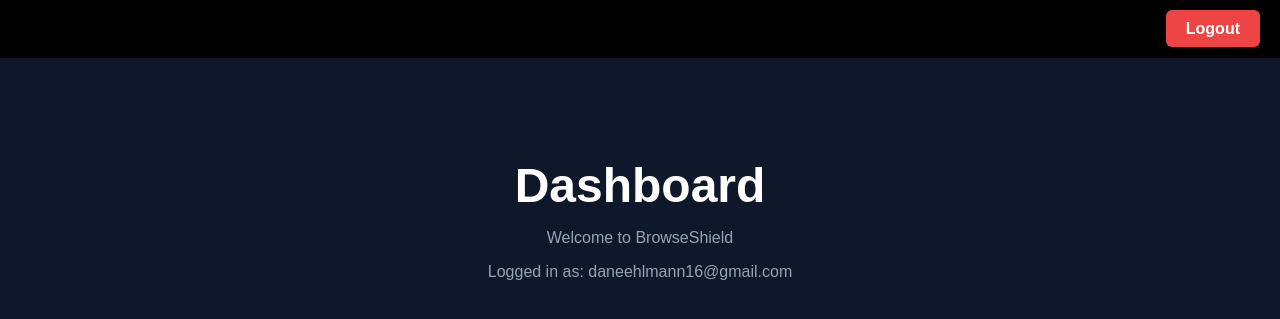
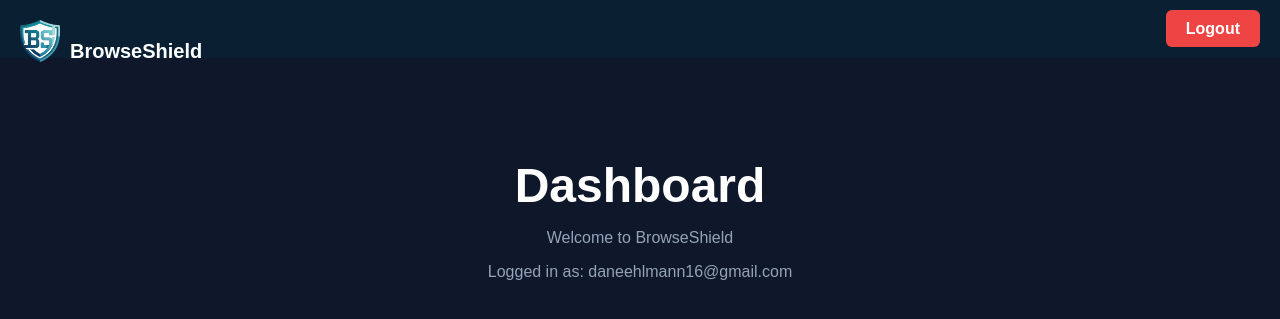
Before and after one commit to DaSonOfPoseidon/BrowseShield, a Flask app: page /dashboard in a window 1280 px wide. Shown: the top 319 px of the page. Run offline with Flask 3, Linux system fonts and the light colour scheme; a user stored in the database is signed in.

Commit message:
Added the logo and changed the color palette to match

```diff
--- a/Portal/templates/dashboard.html
+++ b/Portal/templates/dashboard.html
@@ -12,7 +12,7 @@
         .topbar {
             width: 100%;
             padding: 20px;
-            background-color: #000000;
+            background-color: #0B1F33;
             box-sizing: border-box;
             text-align: right;
         }
@@ -38,11 +38,21 @@
         p {
             color: #94a3b8;
         }
+        img {
+            margin-bottom: 20px;
+        }
     </style>
 </head>
 <body>
     <div class="topbar">
+
+        <div style="float:left; display:flex; align-items:center;">
+        <img src="{{ url_for('static', filename='logo.png') }}" width="40" style="margin-right:10px;">
+        <span style="font-size:20px; font-weight:bold;">BrowseShield</span>
+        </div>
+
         <a href="/logout" class="logout-btn">Logout</a>
+
     </div>
     <div class="container">
         <h1>Dashboard</h1>
```
Also changed, not shown: Portal/templates/index.html (+6 -2 lines), Portal/templates/login.html (+6 -2 lines), Portal/templates/register.html (+6 -2 lines), Portal/static/logo.png (added).
